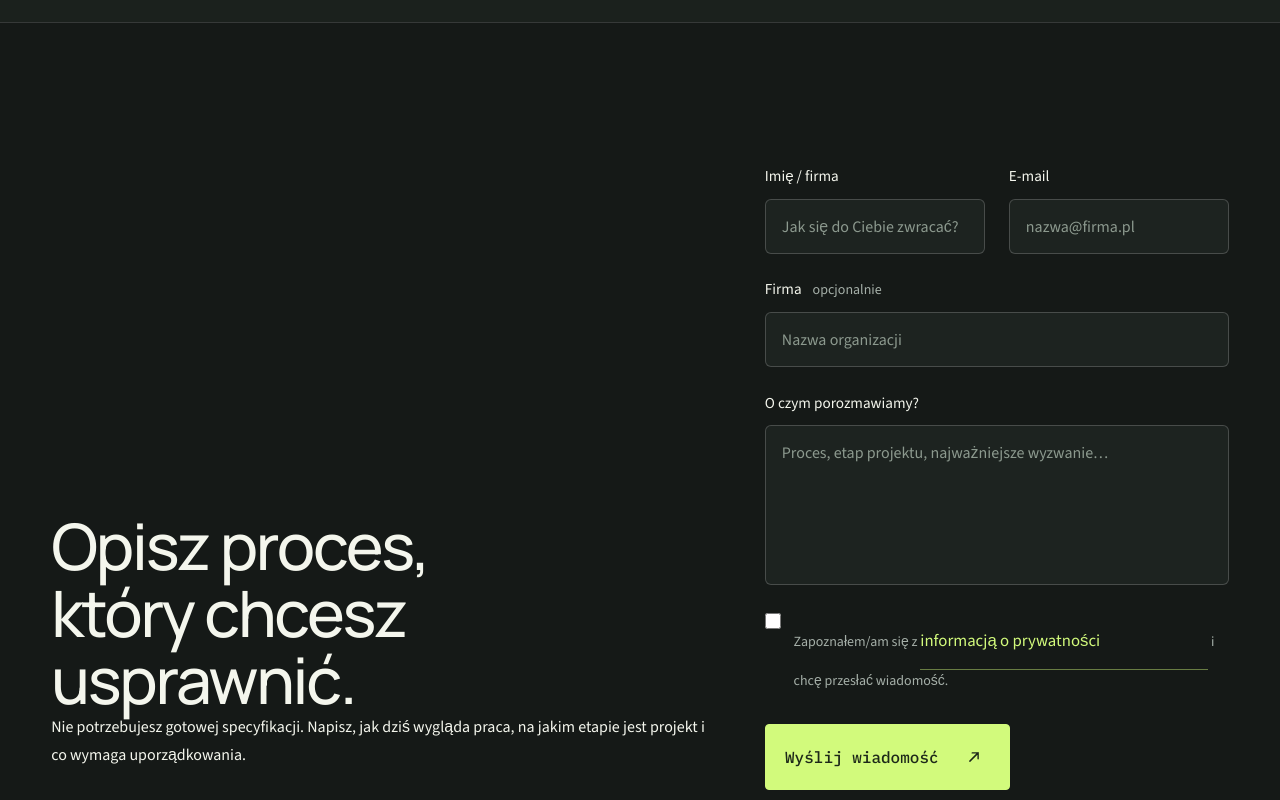
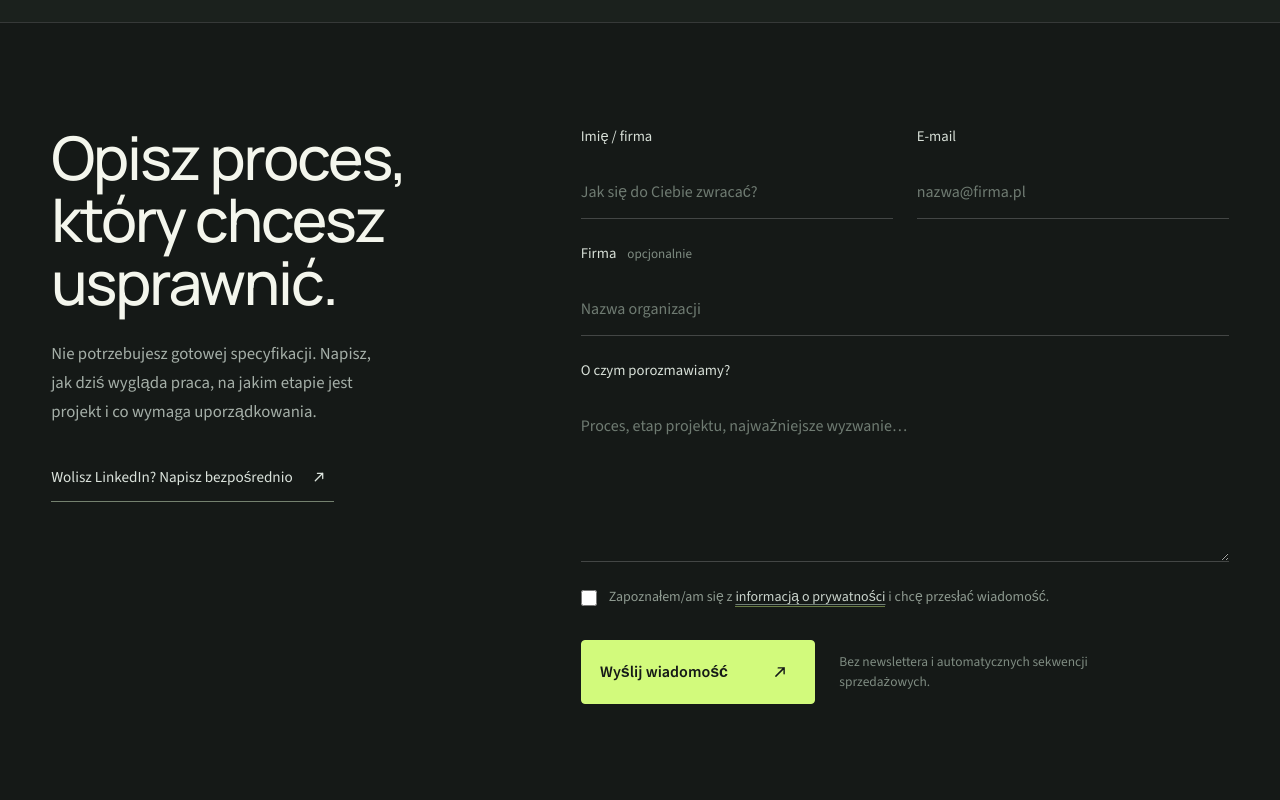
Before and after one commit to radoslawbegej-code/analizeit, a Next.js app in the folder analizeit/: page /o-mnie in a window 1280 px wide. Shown: the part 2420-3220 px from the top of the page. Built offline with nearby package versions, Linux system fonts and the light colour scheme; no server answers.

Commit message:
Integrate contact form into about page layout

```diff
--- a/analizeit/src/app/o-mnie/about.css
+++ b/analizeit/src/app/o-mnie/about.css
@@ -244,35 +244,211 @@
 }
 
 .about-contact {
+  scroll-margin-top: 5rem;
   padding: clamp(5rem, 8vw, 8rem) 0;
   background: #151917;
   border-top: 1px solid var(--about-rule);
 }
 
 .about-contact__layout {
-  display: flex;
-  align-items: end;
-  justify-content: space-between;
-  gap: 3rem;
+  display: grid;
+  grid-template-columns: minmax(0, .78fr) minmax(0, 1.22fr);
+  gap: clamp(3rem, 9vw, 9rem);
+  align-items: start;
+}
+
+.about-contact__intro {
+  position: sticky;
+  top: 7rem;
 }
 
 .about-page .about-contact h2 {
-  max-width: 18ch;
+  max-width: 15ch;
   margin: 0;
-  font-size: clamp(2.5rem, 5vw, 5rem);
+  font-size: clamp(2.5rem, 4.7vw, 4.7rem);
   line-height: 1.04;
 }
 
-.about-contact a {
+.about-page .about-contact__intro > p {
+  max-width: 39ch;
+  margin: 1.6rem 0 0;
+  color: var(--digital-muted);
+  font-size: 1.05rem;
+  line-height: 1.72;
+}
+
+.about-contact__linkedin {
+  display: inline-flex;
+  align-items: center;
+  gap: .7rem;
+  width: fit-content;
+  min-height: 44px;
+  margin-top: 2rem;
+  padding-bottom: .35rem;
+  border-bottom: 1px solid #74816f;
+  color: #dbe3dc;
+  font-size: .95rem;
+}
+
+.about-contact__linkedin:hover {
+  color: var(--digital-accent);
+  border-color: var(--digital-accent);
+}
+
+.about-contact__form {
+  min-width: 0;
+}
+
+.about-contact .contact-form {
+  margin: 0;
+}
+
+.about-contact .form-row {
+  display: grid;
+  grid-template-columns: 1fr 1fr;
+  gap: 1.5rem;
+}
+
+.about-contact .field {
+  display: grid;
+  gap: .55rem;
+  margin: 0 0 1.5rem;
+}
+
+.about-contact .field > span {
+  color: #d8e0d8;
+  font-size: .92rem;
+  font-weight: 500;
+}
+
+.about-contact .field em {
+  color: #7f8c82;
+  font-size: .82rem;
+  font-style: normal;
+  font-weight: 400;
+}
+
+.about-contact .field input,
+.about-contact .field textarea {
+  width: 100%;
+  padding: .85rem 0 1rem;
+  border: 0;
+  border-bottom: 1px solid #ffffff32;
+  border-radius: 0;
+  outline: 0;
+  background: transparent;
+  color: var(--digital-text);
+  font: inherit;
+  transition: border-color 180ms ease, background-color 180ms ease;
+}
+
+.about-contact .field textarea {
+  min-height: 10rem;
+  resize: vertical;
+}
+
+.about-contact .field input::placeholder,
+.about-contact .field textarea::placeholder {
+  color: #6f7b72;
+}
+
+.about-contact .field input:hover,
+.about-contact .field textarea:hover {
+  border-color: #ffffff58;
+}
+
+.about-contact .field input:focus,
+.about-contact .field textarea:focus {
+  border-color: var(--digital-accent);
+  box-shadow: 0 1px 0 var(--digital-accent);
+}
+
+.about-contact .field input[aria-invalid="true"],
+.about-contact .field textarea[aria-invalid="true"] {
+  border-color: #f5a99c;
+}
+
+.about-contact .field-error {
+  color: #f5a99c;
+  font-size: .85rem;
+  line-height: 1.4;
+}
+
+.about-contact .consent {
+  display: flex;
+  gap: .75rem;
+  align-items: flex-start;
+  margin-top: .25rem;
+  color: #8e9a90;
+  font-size: .875rem;
+  line-height: 1.55;
+}
+
+.about-contact .consent input {
+  flex: 0 0 auto;
+  margin-top: .25rem;
+  accent-color: var(--digital-accent);
+}
+
+.about-contact .consent a {
+  color: #cbd5cd;
+  text-decoration: underline;
+  text-decoration-color: #718078;
+  text-underline-offset: .2em;
+}
+
+.about-contact .form-submit {
+  display: flex;
+  align-items: center;
+  gap: 1rem 1.5rem;
+  margin-top: 1.6rem;
+}
+
+.about-contact .button--dark {
   display: inline-flex;
   align-items: center;
   justify-content: space-between;
-  gap: 2.5rem;
-  min-width: min(100%, 18rem);
+  gap: 2.25rem;
+  min-height: 56px;
+  padding: .95rem 1.15rem;
+  border: 1px solid var(--digital-accent);
+  border-radius: 4px;
+  background: var(--digital-accent);
+  color: #151917;
+  font: inherit;
+  font-weight: 600;
+  cursor: pointer;
+}
+
+.about-contact .button--dark:disabled {
+  cursor: wait;
+  opacity: .66;
+}
+
+.about-contact .form-submit__note {
+  max-width: 17rem;
+  color: #7f8c82;
+  font-size: .84rem;
+  line-height: 1.45;
+}
+
+.about-contact .form-notice {
+  margin-top: 1.4rem;
   padding: 1rem 0;
-  border-bottom: 1px solid #738861;
-  color: var(--digital-accent);
-  font-size: 1.05rem;
+  border-top: 1px solid #ffffff24;
+  color: #dce4dc;
+  font-size: .95rem;
+  line-height: 1.6;
+}
+
+.about-contact .form-notice--success {
+  border-color: #d2fa7c70;
+  color: #dff6b7;
+}
+
+.about-contact .form-notice--error {
+  border-color: #f5a99c70;
+  color: #f4c3bb;
 }
 
 @media (max-width: 980px) {
@@ -351,13 +527,17 @@
   }
 
   .about-contact__layout {
-    align-items: flex-start;
-    flex-direction: column;
+    grid-template-columns: 1fr;
+    gap: 3rem;
   }
 
-  .about-contact a {
-    width: 100%;
-    max-width: 24rem;
+  .about-contact__intro {
+    position: static;
+  }
+
+  .about-contact .form-row {
+    grid-template-columns: 1fr;
+    gap: 0;
   }
 }
 
@@ -375,6 +555,19 @@
     width: fit-content;
   }
 
+  .about-contact .form-submit {
+    align-items: stretch;
+    flex-direction: column;
+  }
+
+  .about-contact .button--dark {
+    width: 100%;
+  }
+
+  .about-contact .form-submit__note {
+    max-width: none;
+  }
+
   .about-page .about-hero__description,
   .about-page .about-thinking__copy p,
   .about-page .about-work__heading > p,
```
